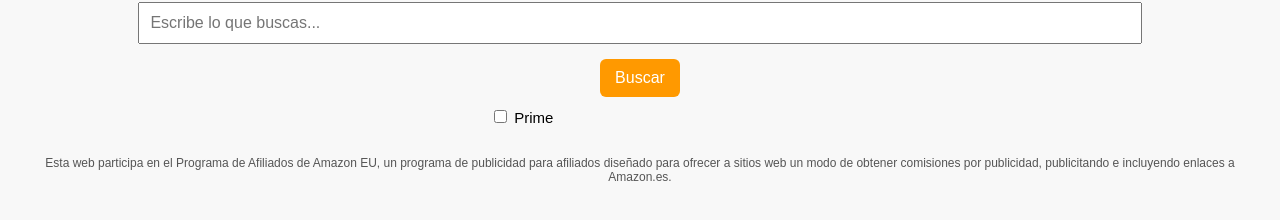
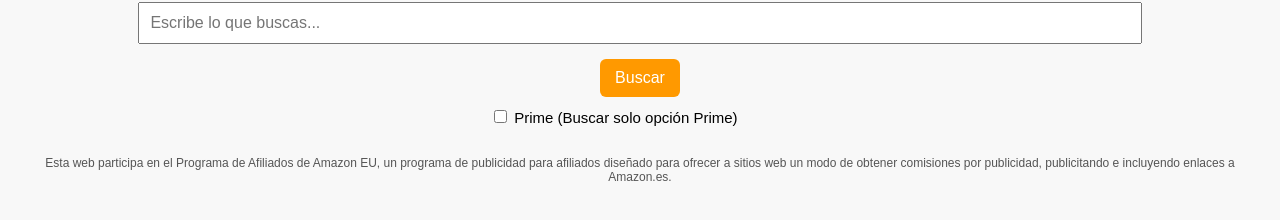
Before and after one commit to Alzobrowser/AlzoBrowser, a plain HTML site: page index.html in a window 1280 px wide. Shown: the part 204-424 px from the top of the page. Drawn offline with Linux system fonts and the light colour scheme.

Commit message:
Update index.html

```diff
--- a/index.html
+++ b/index.html
@@ -71,7 +71,7 @@
   <button onclick="searchAmazon()">Buscar</button>
 
   <div class="filters">
-    <label><input type="checkbox" id="primeFilter"> Prime</label>
+    <label><input type="checkbox" id="primeFilter"> Prime (Buscar solo opción Prime)</label>
   </div>
 
   <button id="installBtn" class="install-btn">📱 Añadir a pantalla de inicio</button>
```
